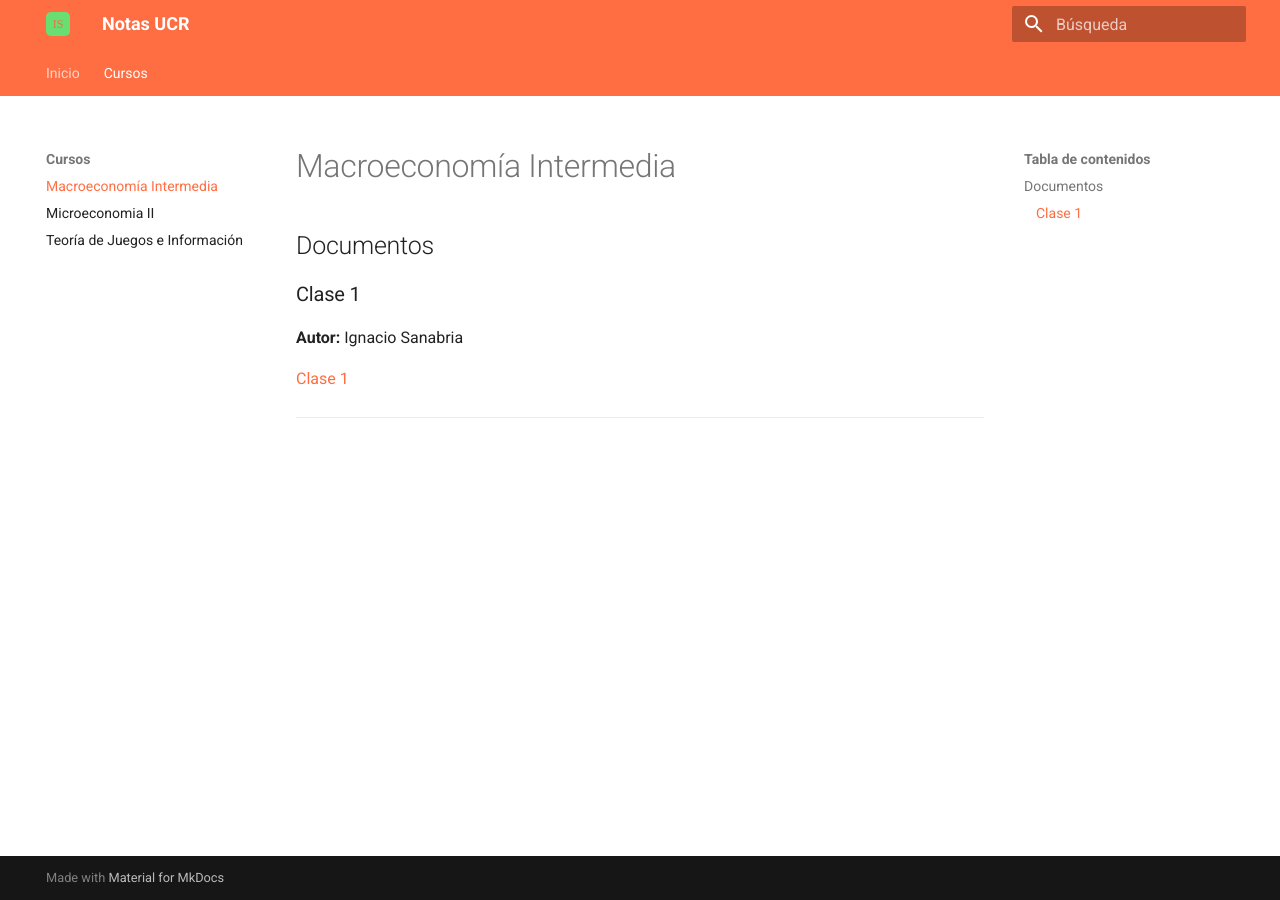
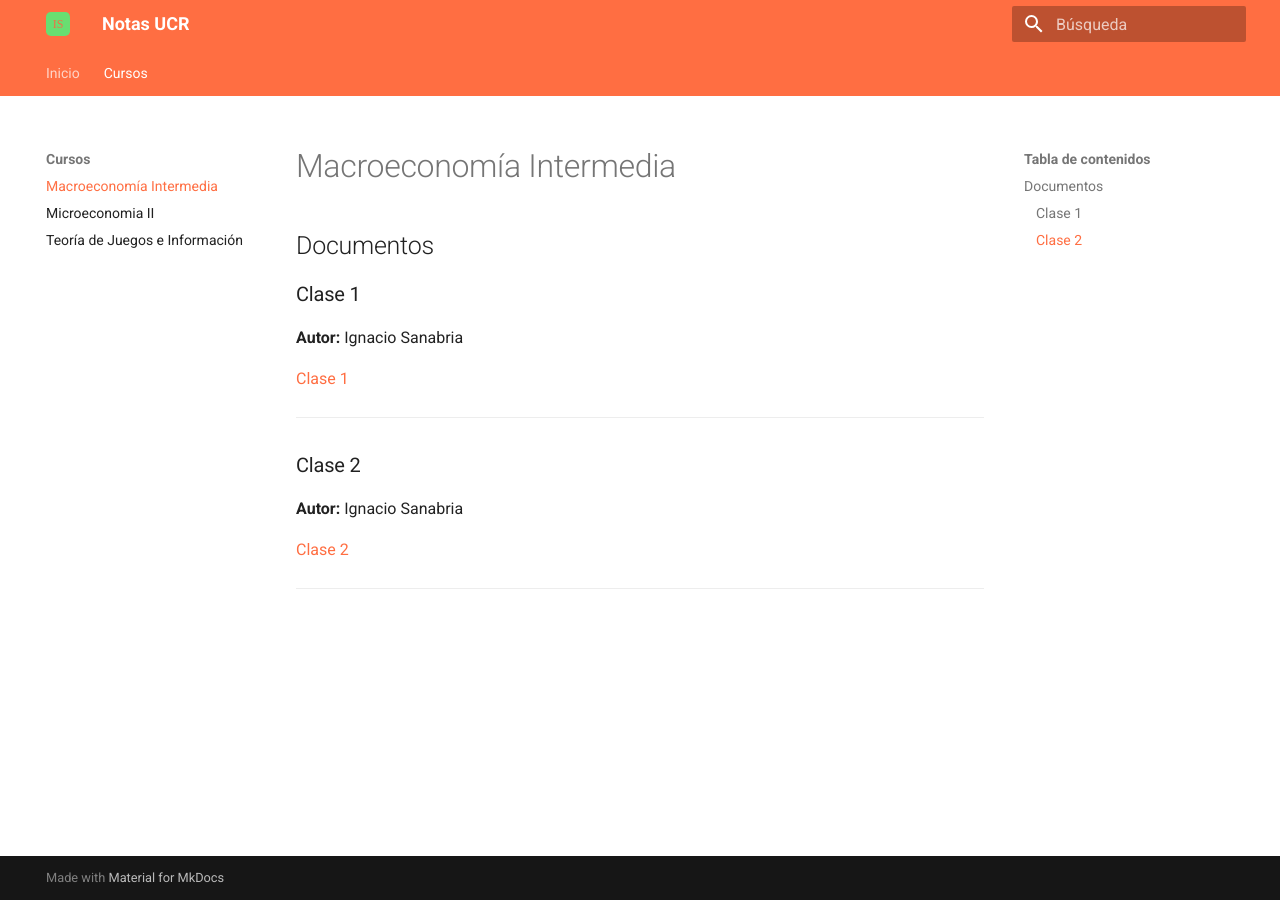
Before and after one commit to IgnacioSanM/apuntes-ucr, an MkDocs documentation site: the page built from docs/courses/macroeconomia_2/index.md, in a window 1280 px wide. Built offline with MkDocs 1.6.1 and Material for MkDocs 9.7.7, drawn with Linux system fonts in a browser that asks for light colours.

Commit message:
Notas 27_Au_Macro

```diff
--- a/docs/courses/macroeconomia_2/index.md
+++ b/docs/courses/macroeconomia_2/index.md
@@ -9,3 +9,11 @@
 [ Clase 1](../../pdf/macroeconomia_2/clase_1.pdf)
 
 ---
+
+###  Clase 2
+
+**Autor:** Ignacio Sanabria
+
+[ Clase 2](../../pdf/macroeconomia_2/clase_2.pdf)
+
+---
```
Also changed, not shown: 16 other files.
